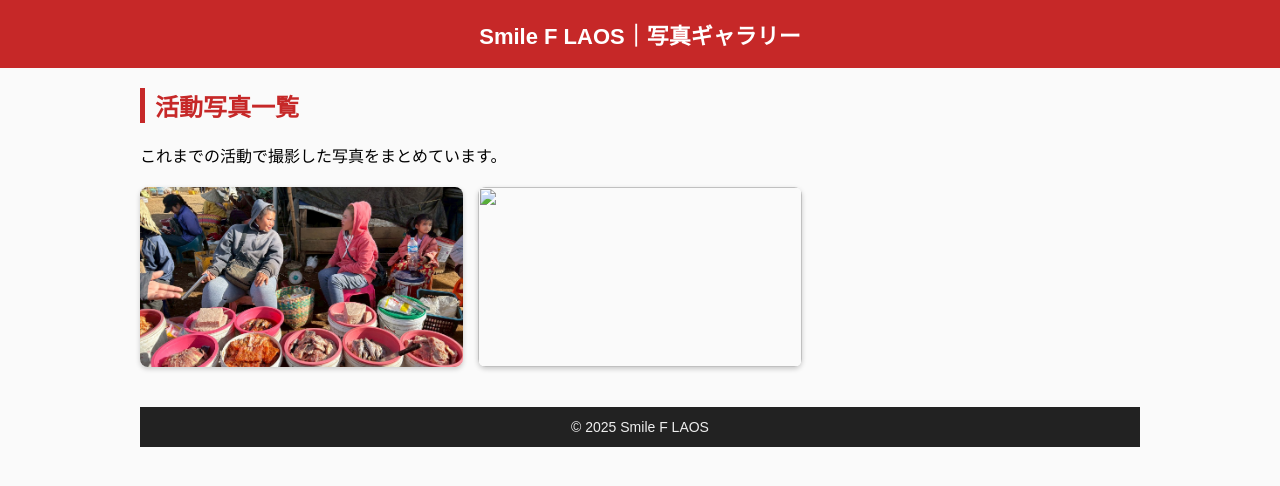
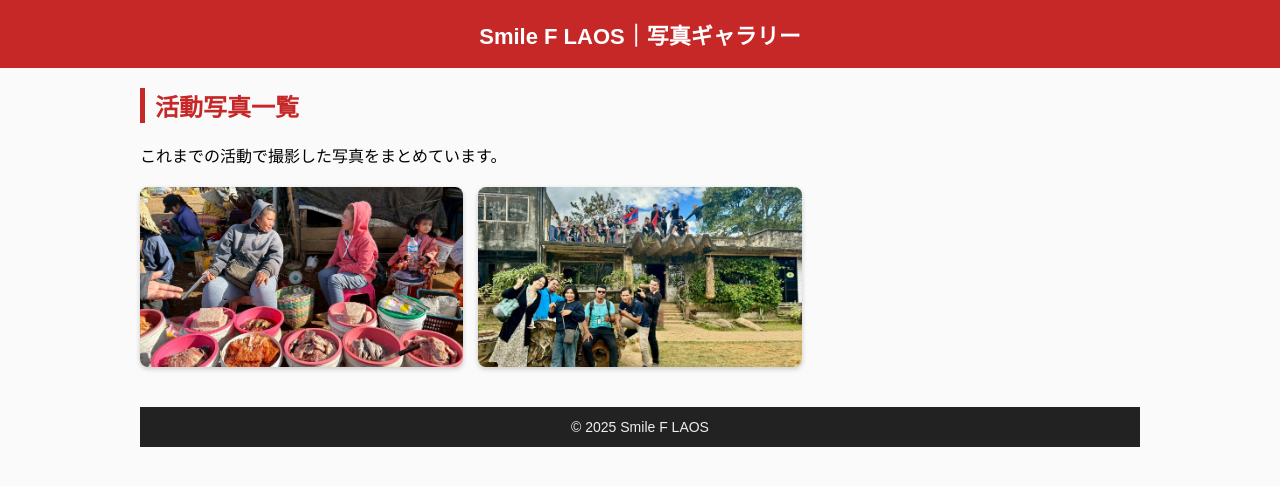
Before and after one commit to rikui09130221-dev/flao-otamesi, a plain HTML site: page gallery.html in a window 1280 px wide. Drawn offline with Linux system fonts and the light colour scheme.

Commit message:
Update gallery.html

```diff
--- a/gallery.html
+++ b/gallery.html
@@ -61,7 +61,7 @@
 
     <div class="gallery">
   <img src="LINE_ALBUM_2023スタツア_251101_34.jpg">
-  <img src="">
+  <img src="S__227942405_0.jpg">
 </div>
 
 
```
